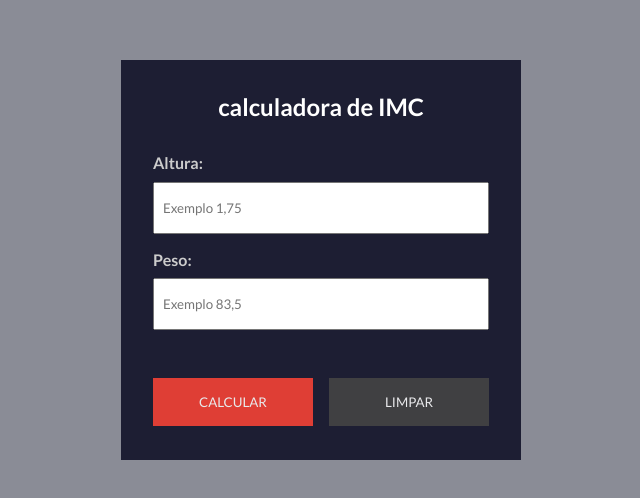
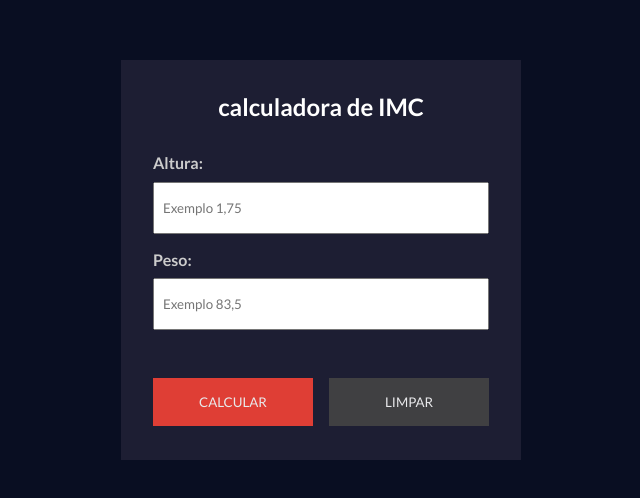
Before and after one commit to filipicaliman/imc, a plain HTML site: page index.html in a window 1280 px wide. Shown: the part 140-638 px from the top of the page, without its empty margins (319-959 px from the left). Drawn offline with Linux system fonts and the light colour scheme.

Commit message:
Update style.css

```diff
--- a/css/style.css
+++ b/css/style.css
@@ -6,7 +6,7 @@
 }
 
 body {
-    background-color: #090e2279;
+    background-color: #090e22;
     display: flex;
     justify-content: center;
     align-items: center;
```
